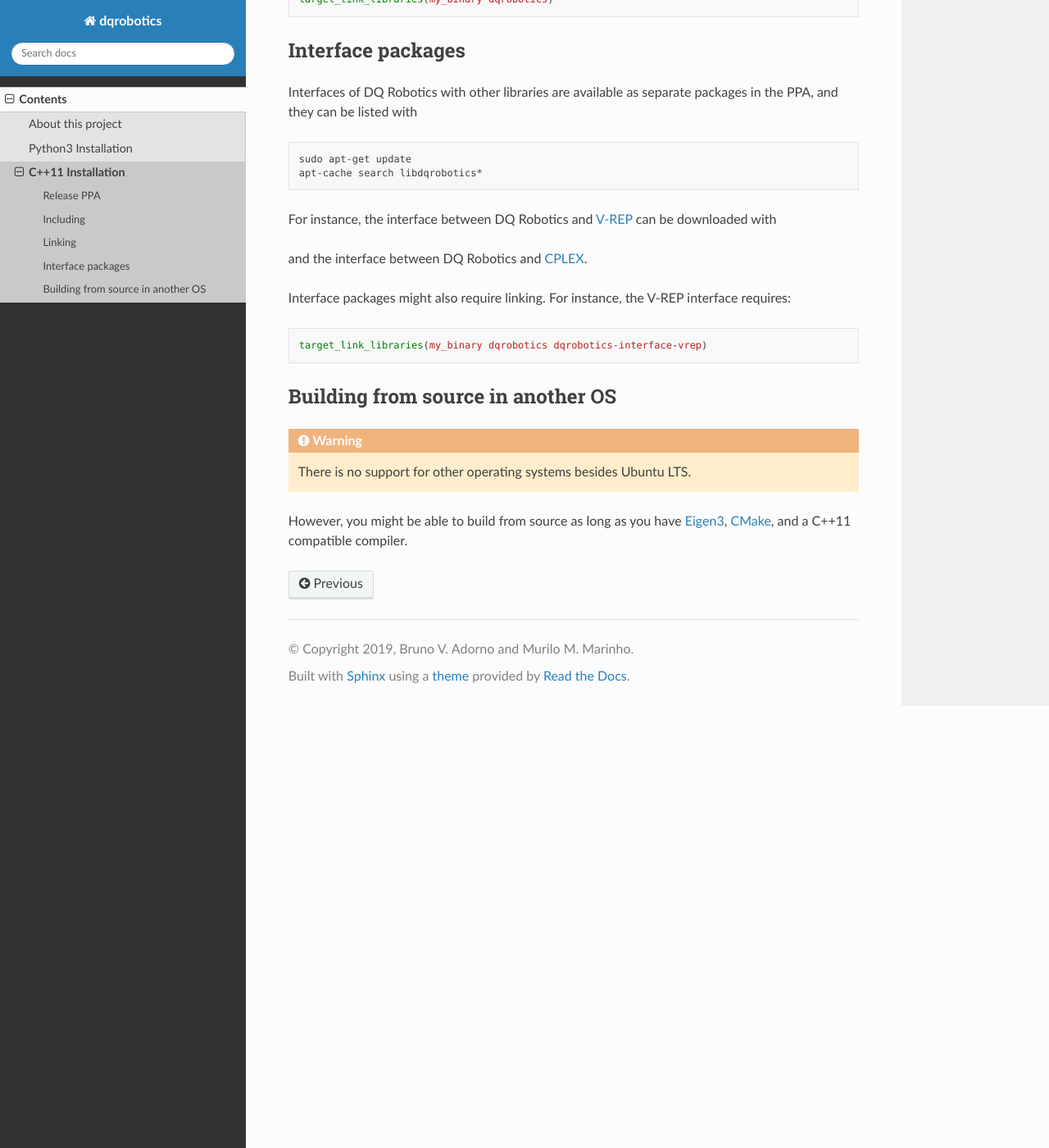
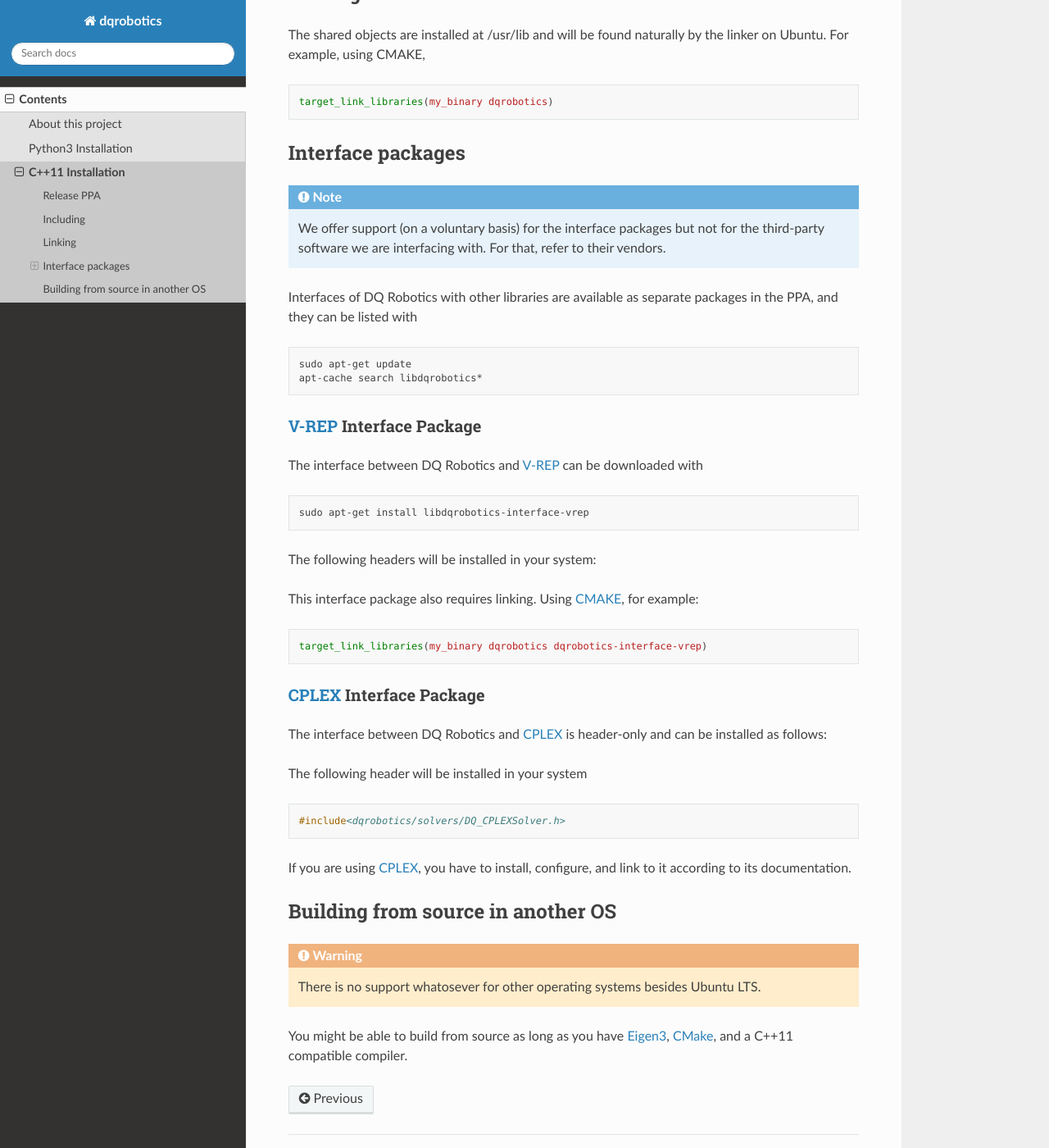
Before and after one commit to dqrobotics/dqrobotics.github.io, a Sphinx documentation site: the page built from docs/installation/cpp.rst, in a window 1280 px wide and 1400 px high, scrolled down 1016 px. Shown: the whole window at 82% size. Built offline with Sphinx 7.4.7 and the Read the Docs theme 2.0.0, drawn with Linux system fonts in a browser that asks for light colours; some of the changed text lies outside the part shown.

Commit message:
Update cpp.rst

```diff
--- a/docs/installation/cpp.rst
+++ b/docs/installation/cpp.rst
@@ -13,6 +13,9 @@
   sudo apt-get install libdqrobotics
 
 All library updates will be delivered together with your regular Ubuntu updates.
+
+.. warning::
+  The C++11 version uses, well, C++11. If terms such as C++11, CMAKE_, PPA, and linking are unfamiliar to you, perhaps using the Python3 or MATLAB version would be better.
 
 Including
 =========
@@ -37,7 +40,7 @@
 
 Linking
 =======
-The shared objects are installed at /usr/lib and will be found naturally by the linker. For example, using CMAKE,
+The shared objects are installed at /usr/lib and will be found naturally by the linker on Ubuntu. For example, using CMAKE,
 
 .. code-block:: cmake
 
@@ -46,6 +49,9 @@
 Interface packages
 ==================
 
+.. note::
+   We offer support (on a voluntary basis) for the interface packages but not for the third-party software we are interfacing with. For that, refer to their vendors.
+
 Interfaces of DQ Robotics with other libraries are available as separate packages in the PPA, and they can be listed with
 
 .. code-block:: bash
@@ -53,31 +59,55 @@
   sudo apt-get update
   apt-cache search libdqrobotics*
 
-For instance, the interface between DQ Robotics and V-REP_ can be downloaded with
+V-REP_ Interface Package
+------------------------
+
+The interface between DQ Robotics and V-REP_ can be downloaded with
 
 .. code-block:: bash
+
   sudo apt-get install libdqrobotics-interface-vrep
 
-and the interface between DQ Robotics and `CPLEX <https://www.ibm.com/jp-ja/products/ilog-cplex-optimization-studio>`_.
+The following headers will be installed in your system:
 
-.. code-block:: bash
-  sudo apt-get install libdqrobotics-interface-cplex
+.. code-block:: cpp
+  #include<dqrobotics/interfaces/vrep/DQ_VrepInterface.h>
+  #include<dqrobotics/interfaces/vrep/DQ_VrepRobot.h>
+  #include<dqrobotics/interfaces/vrep/robots/LBR4pVrepRobot.h>
+  #include<dqrobotics/interfaces/vrep/robots/YouBotVrepRobot.h>
 
-Interface packages might also require linking. For instance, the V-REP interface requires:
+This interface package also requires linking. Using CMAKE_, for example:
 
 .. code-block:: cmake
 
   target_link_libraries(my_binary dqrobotics dqrobotics-interface-vrep)
 
+CPLEX_ Interface Package
+------------------------
+
+The interface between DQ Robotics and CPLEX_ is header-only and can be installed as follows:
+
+.. code-block:: bash
+  sudo apt-get install libdqrobotics-interface-cplex
+
+The following header will be installed in your system
+
+.. code-block:: cpp
+
+  #include<dqrobotics/solvers/DQ_CPLEXSolver.h>
+
+If you are using CPLEX_, you have to install, configure, and link to it according to its documentation.
+
 Building from source in another OS
 ==================================
 
 .. warning::
-   There is no support for other operating systems besides Ubuntu LTS.
+   There is no support whatosever for other operating systems besides Ubuntu LTS.
 
-However, you might be able to build from source as long as you have Eigen3_, CMake_, and a C++11 compatible compiler.
+You might be able to build from source as long as you have Eigen3_, CMake_, and a C++11 compatible compiler.
 
 .. _Stable-PPA: https://launchpad.net/~dqrobotics-dev/+archive/ubuntu/release
 .. _V-REP: http://www.coppeliarobotics.com/
 .. _Eigen3: http://eigen.tuxfamily.org/index.php?title=Main_Page
 .. _CMake: https://cmake.org/
+.. _CPLEX: https://www.ibm.com/jp-ja/products/ilog-cplex-optimization-studio
```
